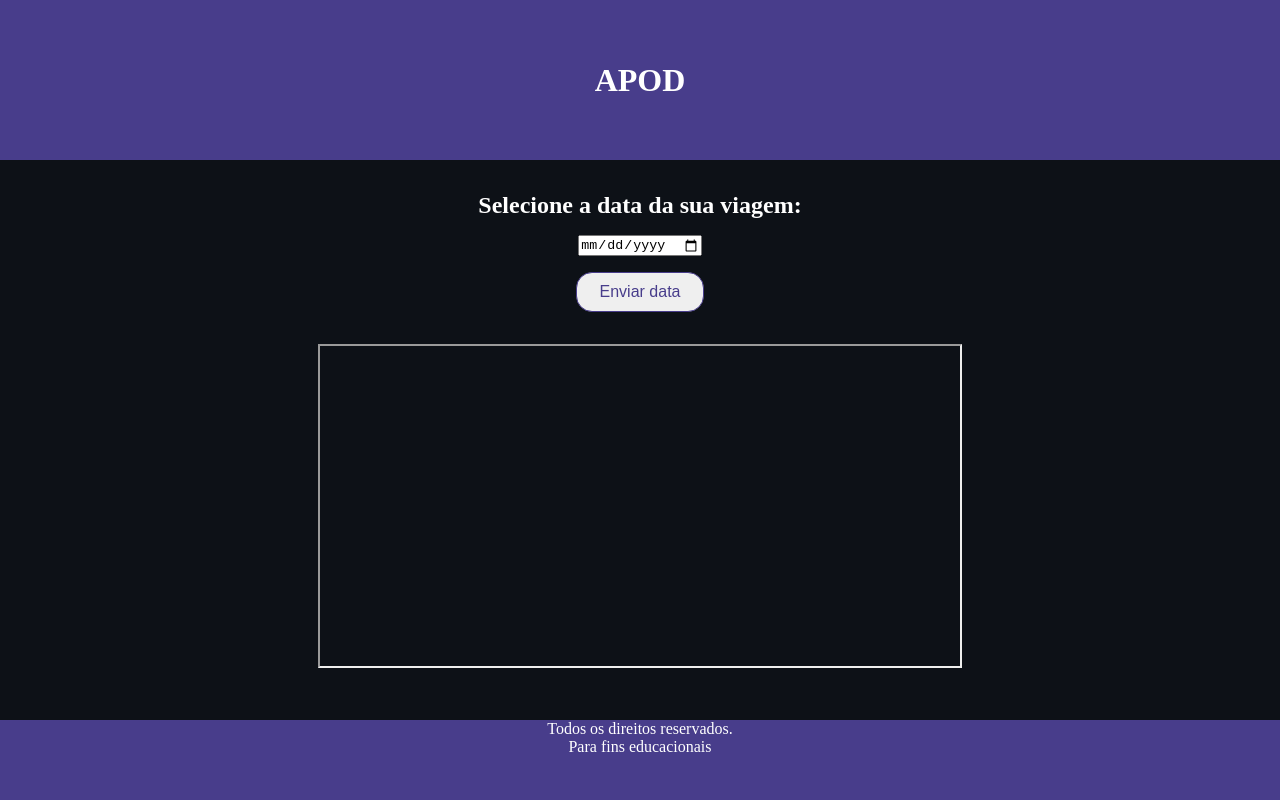
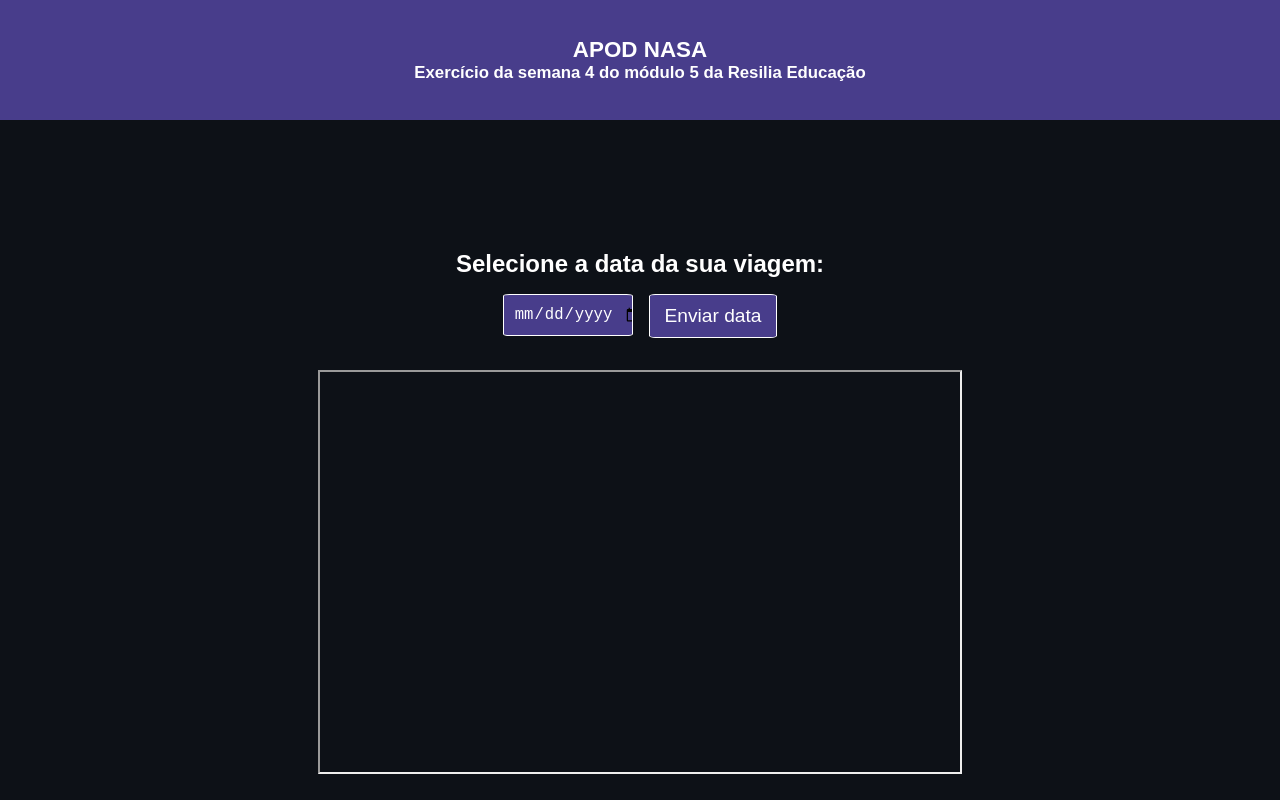
Before and after one commit to enricomartins018/mod5_apod_react, a React (Vite) app: page / in a window 1280 px wide. Shown: the top 800 px of the page. Built offline with nearby package versions, Linux system fonts and the light colour scheme.

Commit message:
feat: Header/Body/Footer estilizados e formatados.

```diff
--- a/src/Components/Body/Body.jsx
+++ b/src/Components/Body/Body.jsx
@@ -18,9 +18,12 @@ const Body = () => {
   return (
     <body className={S.body}>
       <section className={S.section}>
+        <div className={S.containerApi}>
           <label htmlFor='dataDesajada' className="selecioneData"><h2>Selecione a data da sua viagem:</h2></label>
-        <input type="date" onChange={(e) => setData(e.target.value)} id="dataDesejada" min="1995-06-16" />
+          <div className={S.containerSubmit}>
+            <input className={S.inputDate} type="date" onChange={(e) => setData(e.target.value)} id="dataDesejada" min="1995-06-16" />
             <button className={S.btnPattern} onClick={() => { send == true ? setSend(false) : setSend(true) }}>Enviar data</button>
+          </div>
           <div>
             {dados.title}
           </div>
@@ -30,6 +33,7 @@ const Body = () => {
           <div>
             {dados.explanation}
           </div>
+        </div>
       </section>
     </body>
   )
--- a/src/Components/Body/Body.module.css
+++ b/src/Components/Body/Body.module.css
@@ -11,29 +11,62 @@ section {
     justify-content: center;
     align-items: center;
     text-align: center;
-    width: 60vw;
-    height: 70vh;
+    width: 90vw;
+    height: 100vh;
+}
+
+.containerApi{
+    display: flex;
+    flex-direction: column;
+    justify-content: center;
+    align-items: center;
+    text-align: center;
+    gap: 1rem;
+}
+
+.containerSubmit{
+    display: flex;
+    flex-direction: row;
     gap: 1rem;
 }
 
 .midia {
+    display: flex;
+    flex-direction: column;
+    justify-content: center;
+    align-items: center;
     width: 50vw;
-    height: 40vh;
+    height: 50vh;
+}
+
+.inputDate{
+    width: 10vw;
+    height: 5vh;
+    color: white;
+    font-size: 1rem;
+    border: solid 0.1rem #ffffff;
+    background-color: darkslateblue;
+    text-align: center;
+    display: flex;
+    align-items: center;
+    font-size: 120%;
+    border-radius: 5%;
 }
 
 .btnPattern {
     width: 10vw;
-    height: 5vh;
-    color: darkslateblue;
+    height: 5.5vh;
+    color: white;
     font-size: 1rem;
-    border: solid 0.1rem darkslateblue;
-    border-radius: 1rem;
+    border: solid 0.1rem #ffffff;
+    background-color: darkslateblue;
+    cursor: pointer;
+    font-size: 120%;
+    border-radius: 5%;
 }
 
-.btnPattern:hover {
-    color: white;
-    background-color: darkslateblue;
-    cursor: pointer;
-    border: solid 0.1rem #ffffff;
-    border-radius: 1rem;
+.btnPattern:hover{
+    color: darkslateblue;
+    background-color: white;
+    border: solid 0.1rem darkslateblue;
 }
--- a/src/Components/Footer/Footer.jsx
+++ b/src/Components/Footer/Footer.jsx
@@ -4,8 +4,7 @@ import S from './Footer.module.css'
 const Footer = () => {
   return (
     <footer className={S.footer}>
-        <p>Todos os direitos reservados.</p>
-        <p>Para fins educacionais</p>
+        <p>Projeto feito para fins educacionais.</p>
     </footer>
   )
 }
--- a/src/Components/Footer/Footer.module.css
+++ b/src/Components/Footer/Footer.module.css
@@ -1,4 +1,8 @@
 footer {
+    display: flex;
+    flex-direction: column;
+    justify-content: center;
+    align-items: center;
     width: 100vw;
     height: 10vh;
     background-color: darkslateblue;
--- a/src/Components/Header/Header.jsx
+++ b/src/Components/Header/Header.jsx
@@ -4,7 +4,8 @@ import S from './Header.module.css'
 const Header = () => {
   return (
     <header className={S.header}>
-        <h1>APOD</h1>
+        <h1>APOD NASA</h1>
+        <h2>Exercício da semana 4 do módulo 5 da Resilia Educação</h2>
     </header>
   )
 }
--- a/src/Components/Header/Header.module.css
+++ b/src/Components/Header/Header.module.css
@@ -1,9 +1,11 @@
 header {
     display: flex;
-    flex-direction: row;
+    flex-direction: column;
     justify-content: center;
     align-items: center;
+    text-align: center;
     width: 100vw;
-    height: 20vh;
+    height: 15vh;
     background-color: darkslateblue;
+    font-size: 0.7rem;
 }
--- a/src/index.css
+++ b/src/index.css
@@ -6,4 +6,5 @@
 body{
   color: white;
   background-color: #0D1117;
+  font-family: Arial, Helvetica, sans-serif;
 }
```
Lines whose indentation alone changed are shown as unchanged.
